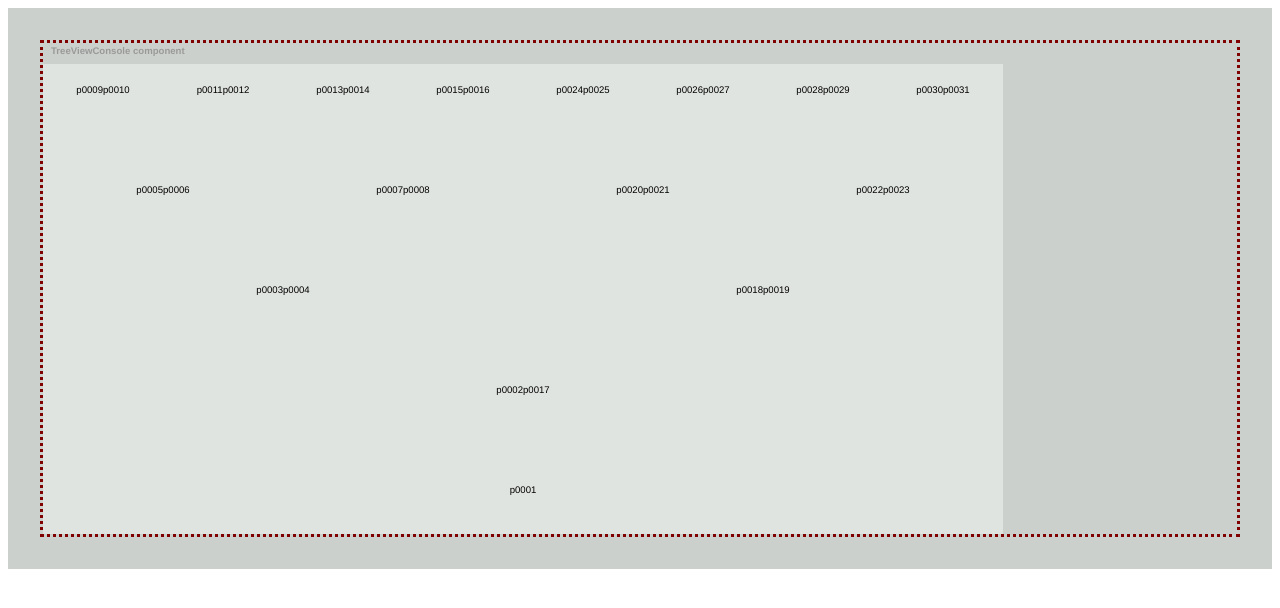
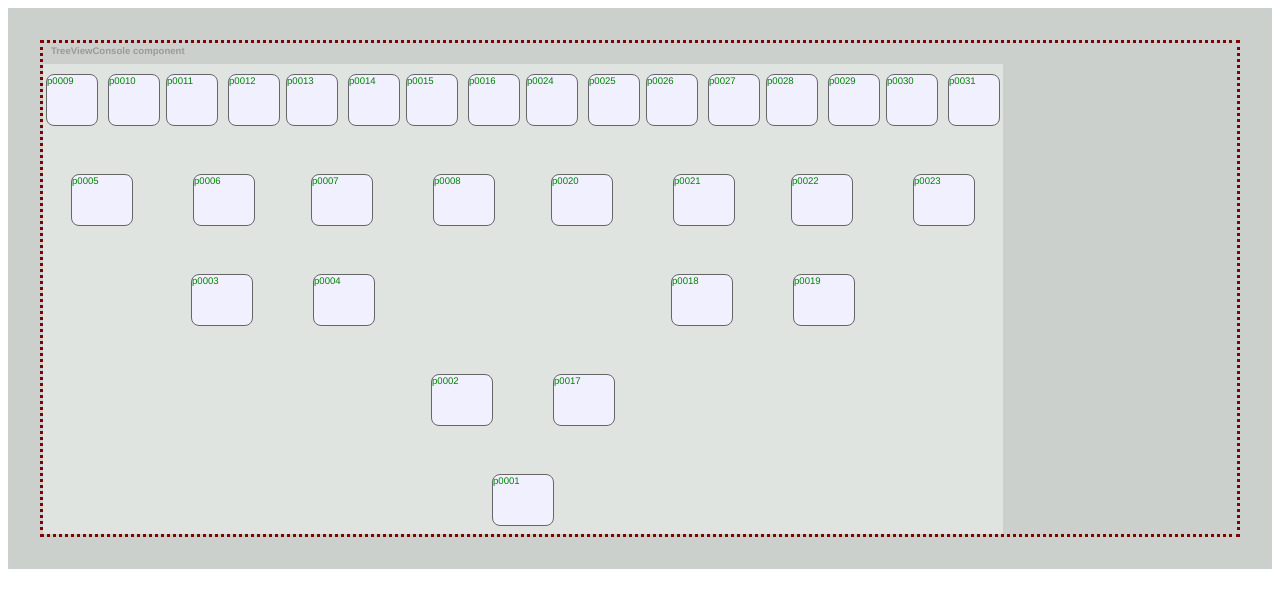
Before and after one commit to jrschmidt/familia, a Vue app: page / in a window 1280 px wide. Shown: the top 608 px of the page. Built offline with nearby package versions, Linux system fonts and the light colour scheme.

Commit message:
add PersonTag components

```diff
--- a/src/components/PersonPair.vue
+++ b/src/components/PersonPair.vue
@@ -1,43 +1,26 @@
 <template>
   <div class="person-pair">
-    <p>{{ pair.people[0] }}</p>
-    <p>{{ pair.people[1] }}</p>
+    <PersonTag
+      class="pt-left"
+      v-if="pair.people.length > 0"
+      v-bind:key="pair.people[0]"
+      v-bind:personId="pair.people[0]"
+    />
+    <PersonTag
+      class="pt-right"
+      v-if="pair.people.length > 1"
+      v-bind:key="pair.people[1]"
+      v-bind:personId="pair.people[1]"
+    />
   </div>
 </template>
 
 <script setup>
+import PersonTag from './PersonTag.vue'
+
 const props = defineProps({
   pair: Object
 })
-
-
-// <PersonTag
-// class="pt-left"
-// v-bind:key="pair.people[0]"
-// v-bind:personData="getPersonData(pair, 0)"
-// />
-// <PersonTag
-// class="pt-right"
-// v-if="pair.people.length > 1"
-// v-bind:key="pair.people[1]"
-// v-bind:personData="getPersonData(pair, 1)"
-// />
-
-
-
-// import PersonTag from './PersonTag.vue'
-//
-// import { inject } from 'vue'
-//
-// const props = defineProps({
-//   pair: Object
-// })
-//
-// const familyTreeData = inject('familyTreeData')
-//
-// const getPersonData = (pair, index) => {
-//   return familyTreeData[pair.people[index]]
-// }
 </script>
 
 <style lang="css">
--- /dev/null
+++ b/src/components/PersonTag.vue
@@ -0,0 +1,72 @@
+<template>
+  <div class="person-tag">
+    <p>{{ personId }}</p>
+  </div>
+</template>
+
+<script setup>
+const props = defineProps({
+  personId: String
+})
+
+
+// <p class="year">{{ getBirthYearLabel(personData) }}</p>
+// <p class="year">{{ getDeathYearLabel(personData) }}</p>
+// <p>{{ personData.firstname }}</p>
+// <p>{{ personData.lastname }}</p>
+
+// const getBirthYearLabel = (personData) => {
+//   return personData.birthdate ? 'b' + personData.birthdate.slice(-4) : '-- --'
+// }
+//
+// const getDeathYearLabel = (personData) => {
+//   return personData.deathdate ? 'd' + personData.deathdate.slice(-4) : '-- --'
+// }
+</script>
+
+<style lang="css">
+.person-tag {
+  background-color: #f0f0ff;
+  color: green;
+  font-size: 0.6rem;
+  height: 50px;
+  border: 1px solid #666666;
+  border-radius: 8px;
+}
+
+.person-tag p {
+  margin: 0px;
+}
+
+.person-tag p.year {
+  font-size: 0.5rem;
+}
+
+.normal .person-tag {
+  width: 60px;
+}
+
+.compressed .person-tag {
+  width: 50px;
+}
+
+.normal .person-tag.pt-left {
+  margin-right: 30px;
+}
+
+.normal .person-tag.pt-right {
+  margin-left: 30px;
+}
+
+.compressed .person-tag.pt-left {
+  margin-right: 5px;
+}
+
+.compressed .person-tag.pt-right {
+  margin-left: 5px;
+}
+
+.singleton .person-tag {
+  width: 60px;
+}
+</style>
--- a/src/components/TreeViewWindow.vue
+++ b/src/components/TreeViewWindow.vue
@@ -12,9 +12,10 @@
 <script setup>
 import PersonPair from './PersonPair.vue'
 
+import { ref } from 'vue'
 import { useViewModelStore } from '../stores/viewModelStore'
 const viewModel = useViewModelStore()
-const pairs = viewModel.peoplePairs
+const pairs = ref(viewModel.peoplePairs)
 
 
 // <PersonPair
```
